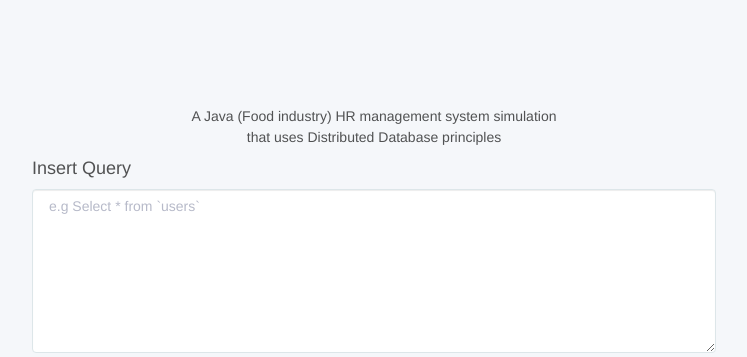
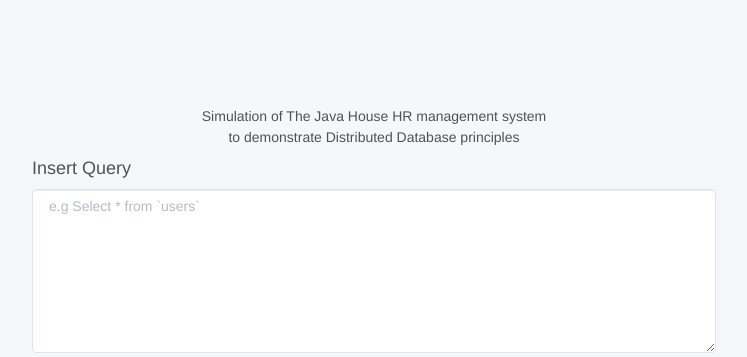
Before and after one commit to fifinonz/dist, a CodeIgniter app: page /dist/index.php/en/home in a window 1280 px wide. Shown: the part 143-500 px from the top of the page, without its empty margins (266-1013 px from the left). Run offline with CodeIgniter, Linux system fonts and the light colour scheme.

Commit message:
me and my ocd for wording :-)

```diff
--- a/application/views/home.php
+++ b/application/views/home.php
@@ -2,8 +2,8 @@
   <div class="query">
       <p style="padding-bottom:10px;">
           <center>
-             A Java (Food industry) HR management system simulation<br>
-             that uses Distributed Database principles
+             Simulation of The Java House HR management system <br>
+             to demonstrate Distributed Database principles
           </center>
       </p>
       <h4>Insert Query</h4>
```
